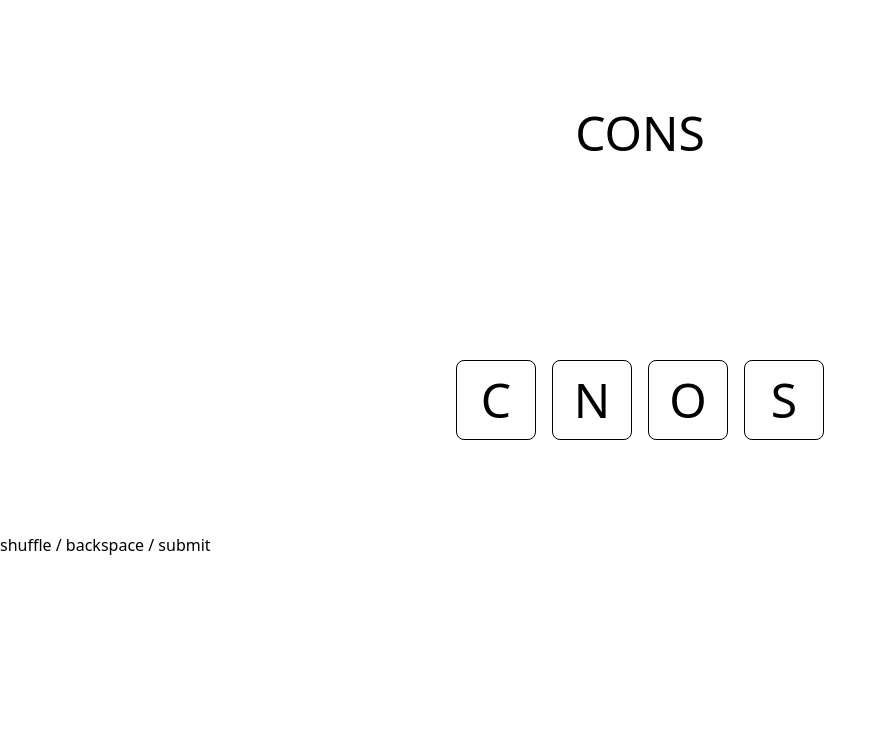
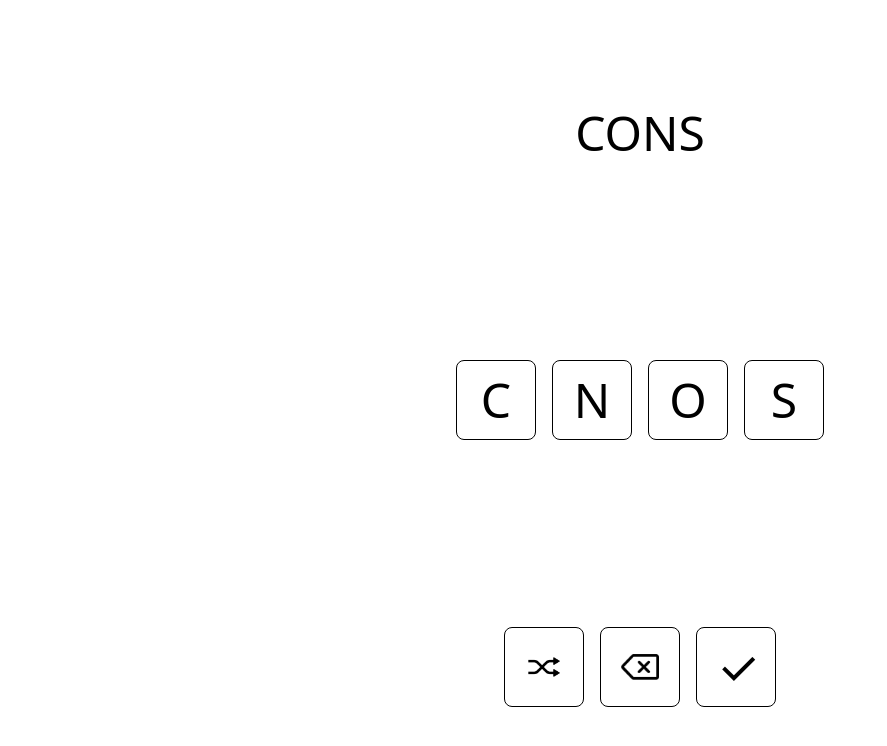
Before and after one commit to lacker/valentines2021, a React (Create React App) app: page / in a window 1280 px wide. Shown: the top 746 px of the page, without its empty margins (0-887 px from the left). Built offline with nearby package versions, Linux system fonts and the light colour scheme.

Commit message:
basic ui components exist

```diff
--- a/src/App.js
+++ b/src/App.js
@@ -2,6 +2,9 @@ import React, { useEffect } from "react";
 
 import puzzles from "./puzzles";
 import solutions from "./solutions";
+
+import backspace from "./backspace.png";
+import shuffle from "./shuffle.png";
 
 function choice(arr) {
   let index = Math.floor(Math.random() * arr.length);
@@ -21,14 +24,23 @@ function shuffleArray(array) {
 let LetterButton = ({ letter, onClick }) => {
   return (
     <button
-      className="h-20 w-20 m-2 px-5 border border-black rounded-lg text-5xl"
+      className="h-20 w-20 m-2 px-5 border border-black rounded-lg text-5xl focus:outline-none"
       key={letter}
-      onClick={e => {
-        e.target.blur();
-        onClick();
-      }}
+      onClick={onClick}
     >
       {letter}
+    </button>
+  );
+};
+
+let ImageButton = ({ alt, image, onClick }) => {
+  return (
+    <button
+      className="h-20 w-20 m-2 px-5 border border-black rounded-lg text-5xl focus:outline-none"
+      key={alt}
+      onClick={onClick}
+    >
+      <img src={image} alt={alt} />
     </button>
   );
 };
@@ -59,7 +71,28 @@ function App() {
           LetterButton({ letter, onClick: () => select(letter) })
         )}
       </div>
-      <div className="flex-1">shuffle / backspace / submit</div>
+      <div className="flex-1 flex justify-center items-center">
+        <ImageButton
+          alt="shuffle"
+          image={shuffle}
+          onClick={() => {
+            console.log("shuffle");
+          }}
+        />
+        <ImageButton
+          alt="backspace"
+          image={backspace}
+          onClick={() => {
+            console.log("backspace");
+          }}
+        />
+        <LetterButton
+          letter="✓"
+          onClick={() => {
+            console.log("ok");
+          }}
+        />
+      </div>
     </div>
   );
 }
```
Also changed, not shown: src/backspace.png (added), src/shuffle.png (added).
